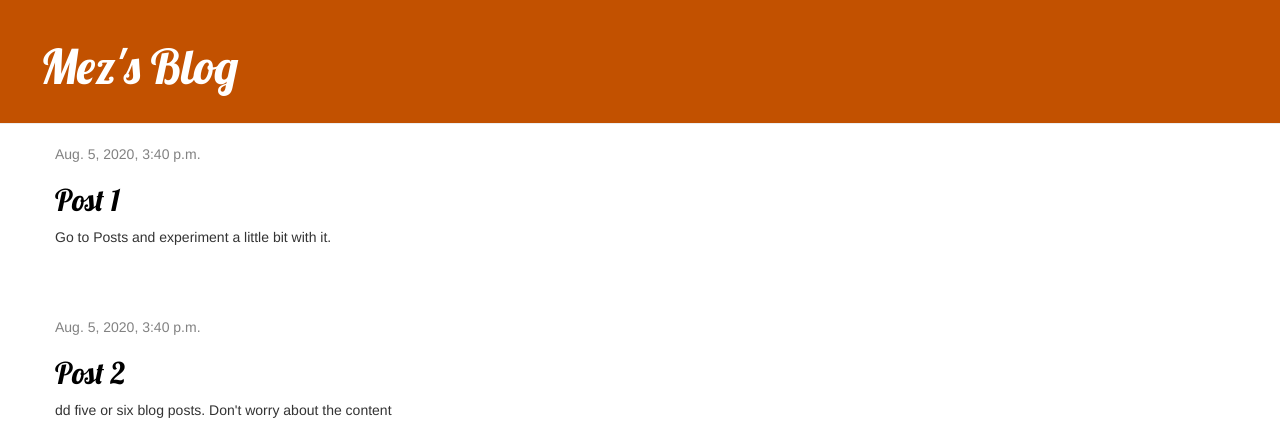
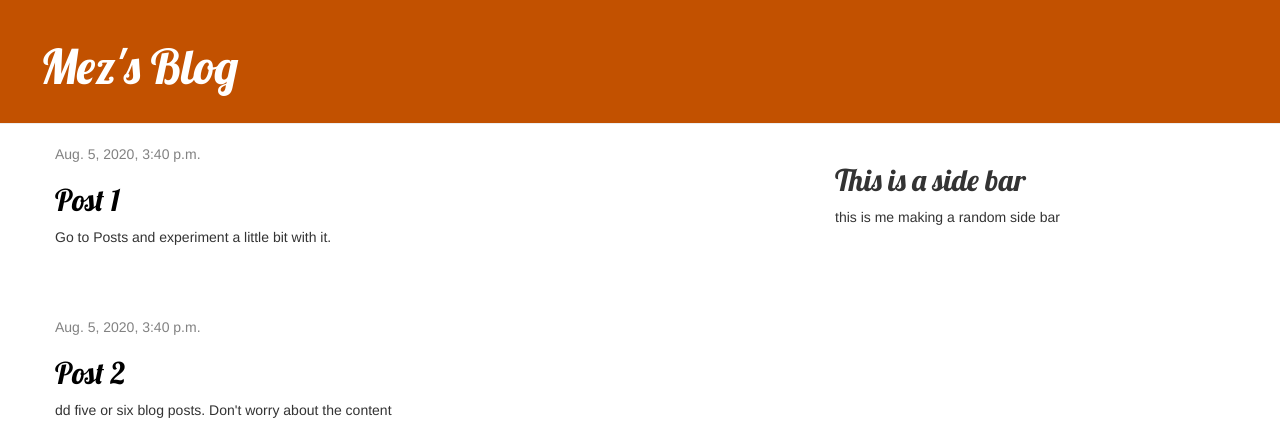
Before and after one commit to mezbarfield/my-second-blog, a Django app: page / in a window 1280 px wide. Shown: the top 424 px of the page. Run offline with Django 3.2, Linux system fonts and the light colour scheme; data comes from the database, SQL or seed files in the repository; some libraries are stand-ins or nearby versions.

Commit message:
Added a side bar

```diff
--- a/blog/templates/blog/base.html
+++ b/blog/templates/blog/base.html
@@ -21,6 +21,10 @@
                     {% block content %}
                     {% endblock %}
                 </div>
+                <div class="col-md-4">
+                    {% block sidebar %}
+                    {% endblock %}
+                </div>
             </div>
         </div>
     </body>
--- a/blog/templates/blog/post_list.html
+++ b/blog/templates/blog/post_list.html
@@ -12,3 +12,10 @@
         </div>
     {% endfor %}
 {% endblock %}
+
+{% block sidebar %}
+
+ <h2>This is a side bar</h2>
+ <p> this is me making a random side bar</p>
+
+{% endblock %}
```
